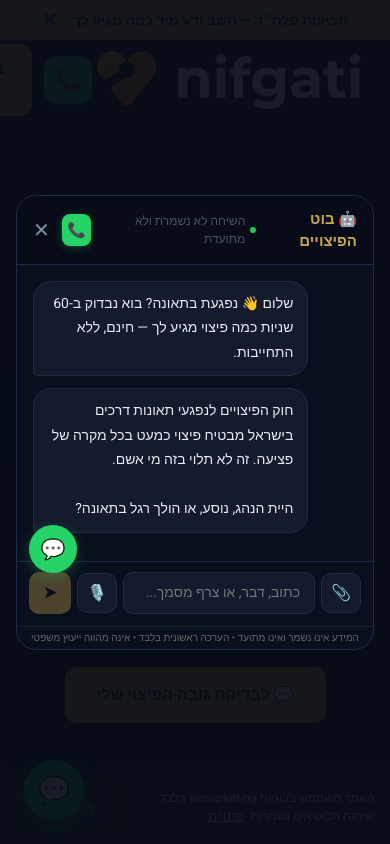
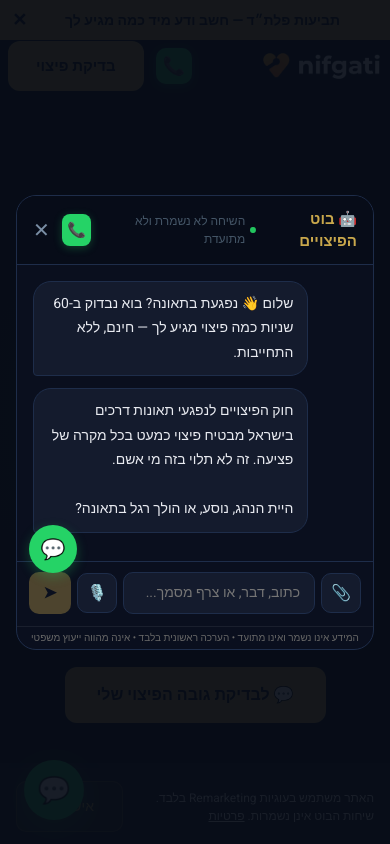
Before and after one commit to danalonadv-oss/nifgati, a React (Vite) app: page / in a window 390 px wide. Shown: the top 844 px of the page. Built offline with nearby package versions, Linux system fonts and the light colour scheme.

Commit message:
fix: mobile header, banner and accessibility icon layout
Co-Authored-By: Claude Opus 4.6 (1M context) <noreply@anthropic.com>

```diff
--- a/index.html
+++ b/index.html
@@ -41,7 +41,13 @@
       body{background:#06080f;font-family:'Heebo',Arial,sans-serif;direction:rtl;color:#fff}
       #root{min-height:100vh}
       .ht{font-size:48px;font-weight:900;line-height:1.25;color:#fff;margin-bottom:14px}
-      @media(max-width:768px){.ht{font-size:34px!important}}
+      #userwayAccessibilityIcon{top:60px!important}
+      @media(max-width:768px){.ht{font-size:34px!important}
+        header[role="banner"]{height:52px!important;max-height:52px!important;padding:0 8px!important}
+        header[role="banner"]>div{min-height:52px!important;height:52px!important;max-height:52px!important}
+        header[role="banner"] img{height:30px!important;width:auto!important}
+        header[role="banner"] a[aria-label="התקשר אלינו"]{width:36px!important;height:36px!important;font-size:18px!important;border-radius:10px!important}
+      }
     </style>
     <link rel="dns-prefetch" href="https://www.googletagmanager.com" />
     <link rel="dns-prefetch" href="https://fonts.gstatic.com" />
--- a/src/App.jsx
+++ b/src/App.jsx
@@ -219,9 +219,9 @@ export default function App() {
 
       {/* URGENCY BANNER */}
       {showBanner && (
-        <div style={{ position:"fixed", top:0, right:0, left:0, zIndex:110, background:G, color:"#060a12", height:40, display:"flex", alignItems:"center", justifyContent:"center", fontSize:14, fontWeight:700, gap:8, paddingInlineStart:16, paddingInlineEnd:16 }}>
-          <span>תביעות פלת״ד — חשב ודע מיד כמה מגיע לך</span>
-          <button onClick={() => setShowBanner(false)} aria-label="סגור באנר" style={{ background:"transparent", border:"none", color:"#060a12", fontSize:18, cursor:"pointer", lineHeight:1, marginInlineStart:8, fontWeight:900 }}>✕</button>
+        <div style={{ position:"fixed", top:0, right:0, left:0, width:"100%", boxSizing:"border-box", zIndex:110, background:G, color:"#060a12", height:40, display:"flex", alignItems:"center", justifyContent:"space-between", fontSize:14, fontWeight:700, padding:"0 12px" }}>
+          <span style={{ flex:1, textAlign:"center" }}>תביעות פלת״ד — חשב ודע מיד כמה מגיע לך</span>
+          <button onClick={() => setShowBanner(false)} aria-label="סגור באנר" style={{ background:"transparent", border:"none", color:"#060a12", fontSize:18, cursor:"pointer", lineHeight:1, fontWeight:900, flexShrink:0 }}>✕</button>
         </div>
       )}
 
--- a/src/LandingPage.jsx
+++ b/src/LandingPage.jsx
@@ -60,9 +60,9 @@ export default function LandingPage({ pageTitle, pageSubtitle, heroEmoji, bullet
 
       {/* URGENCY BANNER */}
       {showBanner && (
-        <div style={{ position:"fixed", top:0, right:0, left:0, zIndex:110, background:G, color:"#060a12", height:40, display:"flex", alignItems:"center", justifyContent:"center", fontSize:14, fontWeight:700, gap:8, paddingInlineStart:16, paddingInlineEnd:16 }}>
-          <span>{bannerText || "תביעות פלת״ד — חשב ודע מיד כמה מגיע לך"}</span>
-          <button onClick={() => setShowBanner(false)} aria-label="סגור באנר" style={{ background:"transparent", border:"none", color:"#060a12", fontSize:18, cursor:"pointer", lineHeight:1, marginInlineStart:8, fontWeight:900 }}>✕</button>
+        <div style={{ position:"fixed", top:0, right:0, left:0, width:"100%", boxSizing:"border-box", zIndex:110, background:G, color:"#060a12", height:40, display:"flex", alignItems:"center", justifyContent:"space-between", fontSize:14, fontWeight:700, padding:"0 12px" }}>
+          <span style={{ flex:1, textAlign:"center" }}>{bannerText || "תביעות פלת״ד — חשב ודע מיד כמה מגיע לך"}</span>
+          <button onClick={() => setShowBanner(false)} aria-label="סגור באנר" style={{ background:"transparent", border:"none", color:"#060a12", fontSize:18, cursor:"pointer", lineHeight:1, fontWeight:900, flexShrink:0 }}>✕</button>
         </div>
       )}
 
```
